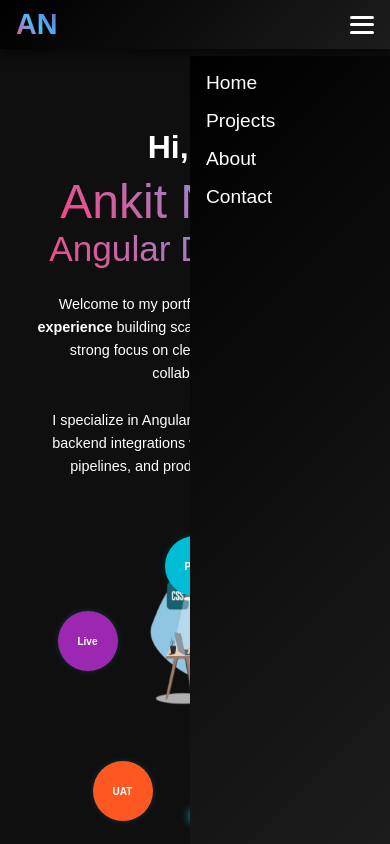
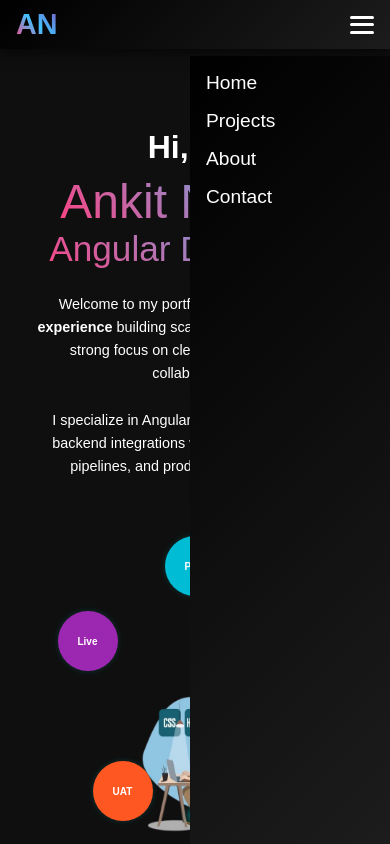
Before and after one commit to ankit-ninave/ankit-ninave.github.io, an Angular app: page / in a window 390 px wide. Shown: the top 844 px of the page. Built offline with nearby package versions, Linux system fonts and the light colour scheme; a small style sheet from the web is missing.

Commit message:
css fixes

```diff
--- a/src/app/pages/home/home.component.scss
+++ b/src/app/pages/home/home.component.scss
@@ -217,8 +217,8 @@ body {
   }
 
   .dev-center {
-    top: 67% !important;
-    left: 32% !important;
+    top: 82% !important;
+    left: 30% !important;
     position: absolute;
     margin-bottom: 10px !important;
   }
```
